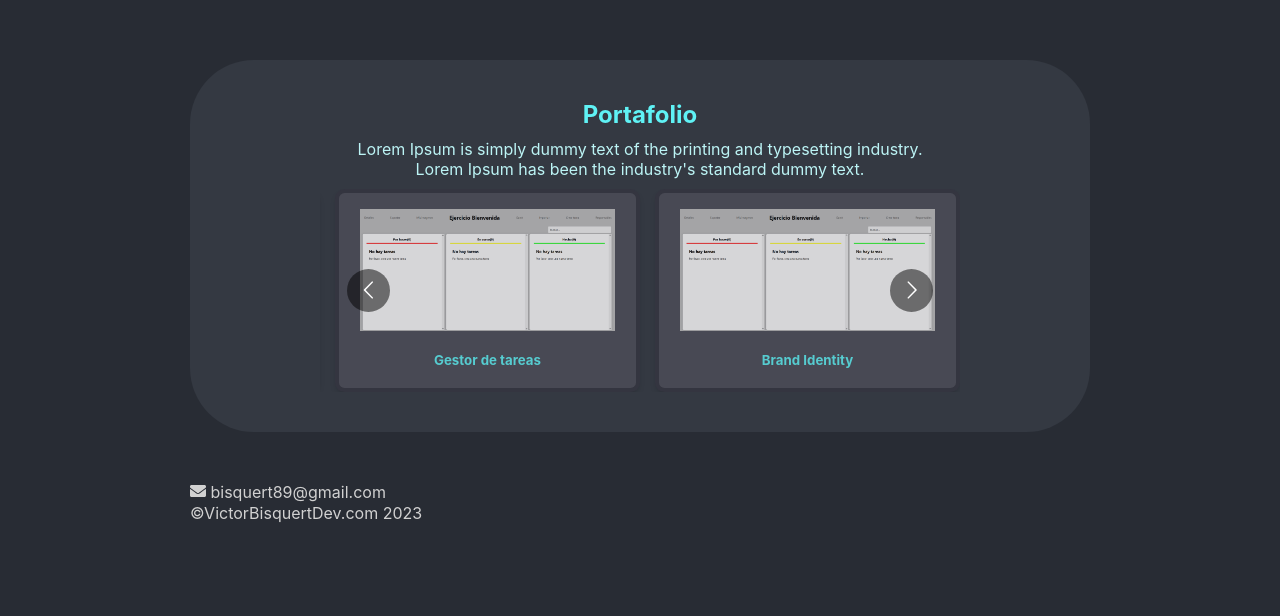
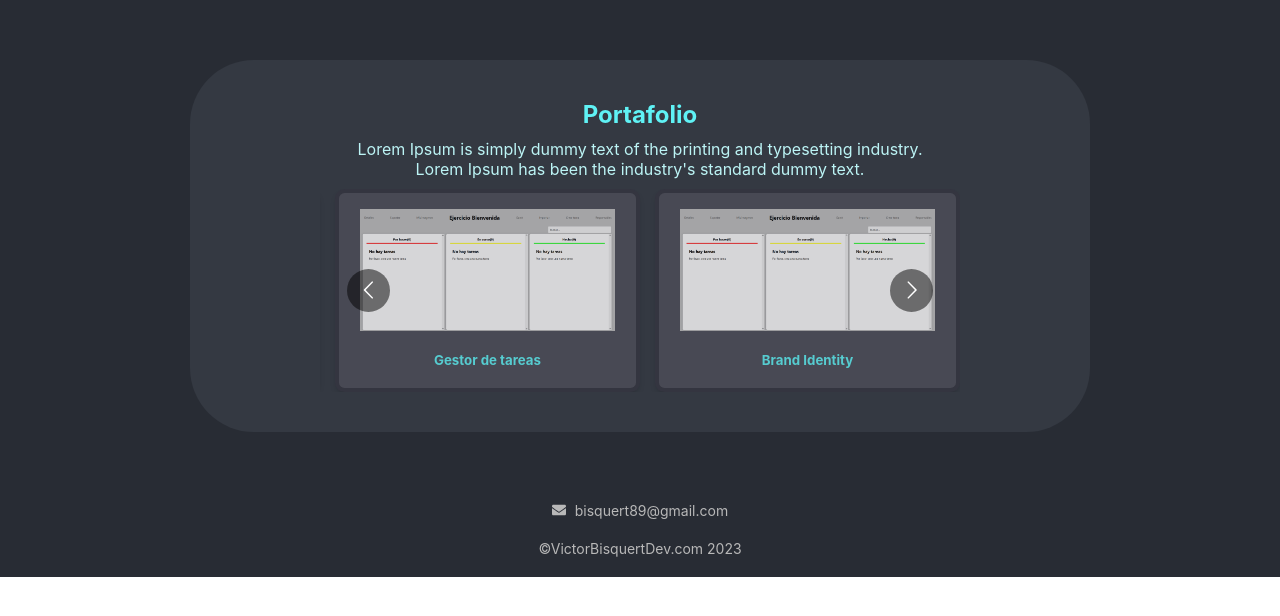
Before and after one commit to victorin96/my_webb, a React (Create React App) app: page / in a window 1280 px wide. Shown: the part 734-1350 px from the top of the page. After the commit the page ends 1311 px from the top, so only its background shows below. Built offline with nearby package versions, Linux system fonts and the light colour scheme.

Commit message:
styles footer

```diff
--- a/src/ContentMain/styles.css
+++ b/src/ContentMain/styles.css
@@ -6,7 +6,7 @@
 .container {
 
     background-color: #282c34;
-    min-height: 200vh;
+    min-height: auto;
     color: #d1d1d1;
   }
   .container-box{
@@ -14,3 +14,31 @@
     margin: 0 auto;
   }
 /* footer */
+.footer-container {
+  display: flex; /* Usar flexbox */
+  flex-direction: column; /* Apilar elementos verticalmente */
+  justify-content: flex-end; /* Alinear el contenido al final del contenedor */
+  align-items: center; /* Centrar horizontalmente el contenido */
+  padding: 20px; /* Agregar un poco de espacio alrededor del footer */
+  color: #b8b8b8;
+  font-size: 14px;
+}
+
+.content-footer-container {
+  display: flex; /* Usar flexbox */
+  align-items: center; /* Centrar horizontalmente el contenido */
+  margin-bottom: 10px; /* Ajustar el margen inferior */
+}
+
+.gmail-footer-container {
+  display: flex; /* Usar flexbox */
+  align-items: center; /* Centrar horizontalmente el contenido */
+}
+
+.icon-gmail {
+  margin-right: 5px; /* Ajustar el margen derecho entre el icono y el texto */
+}
+
+.web-footer-container {
+  margin-top: 10px; /* Ajustar el margen superior */
+}
```
